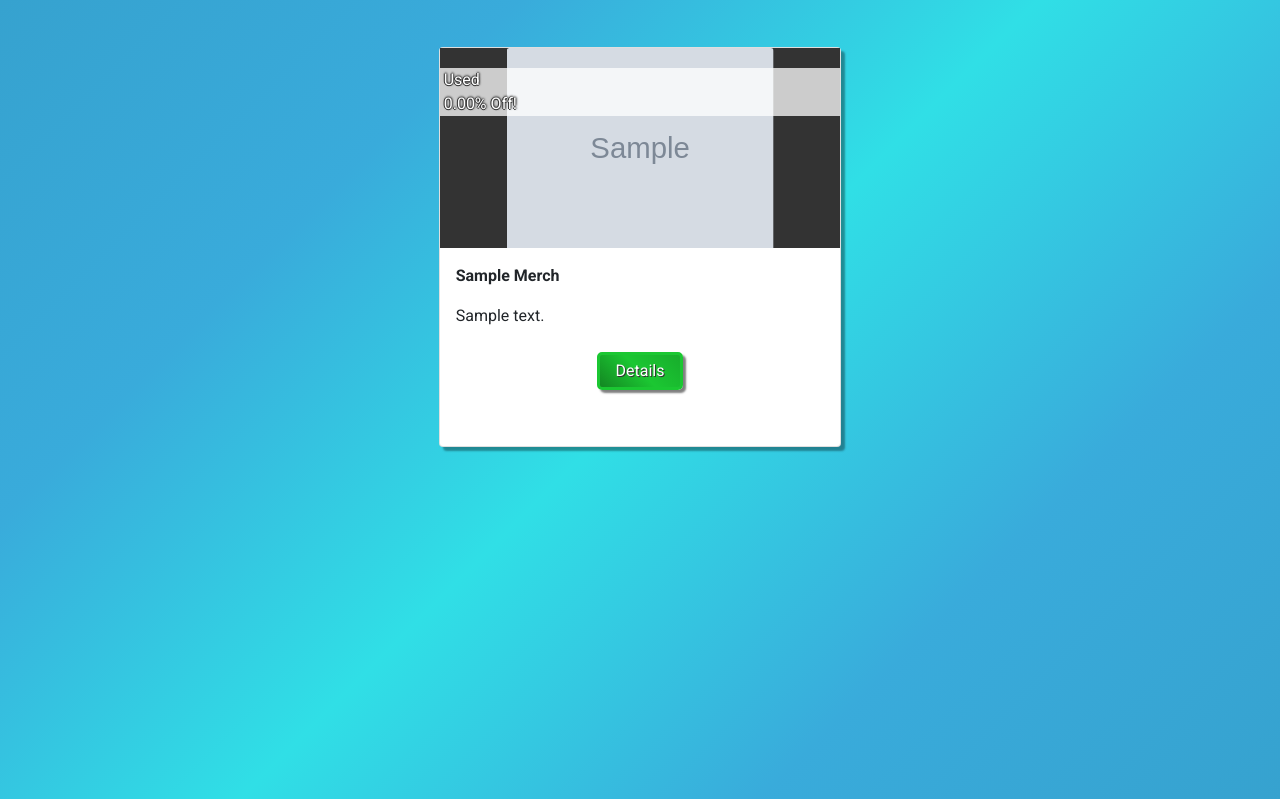
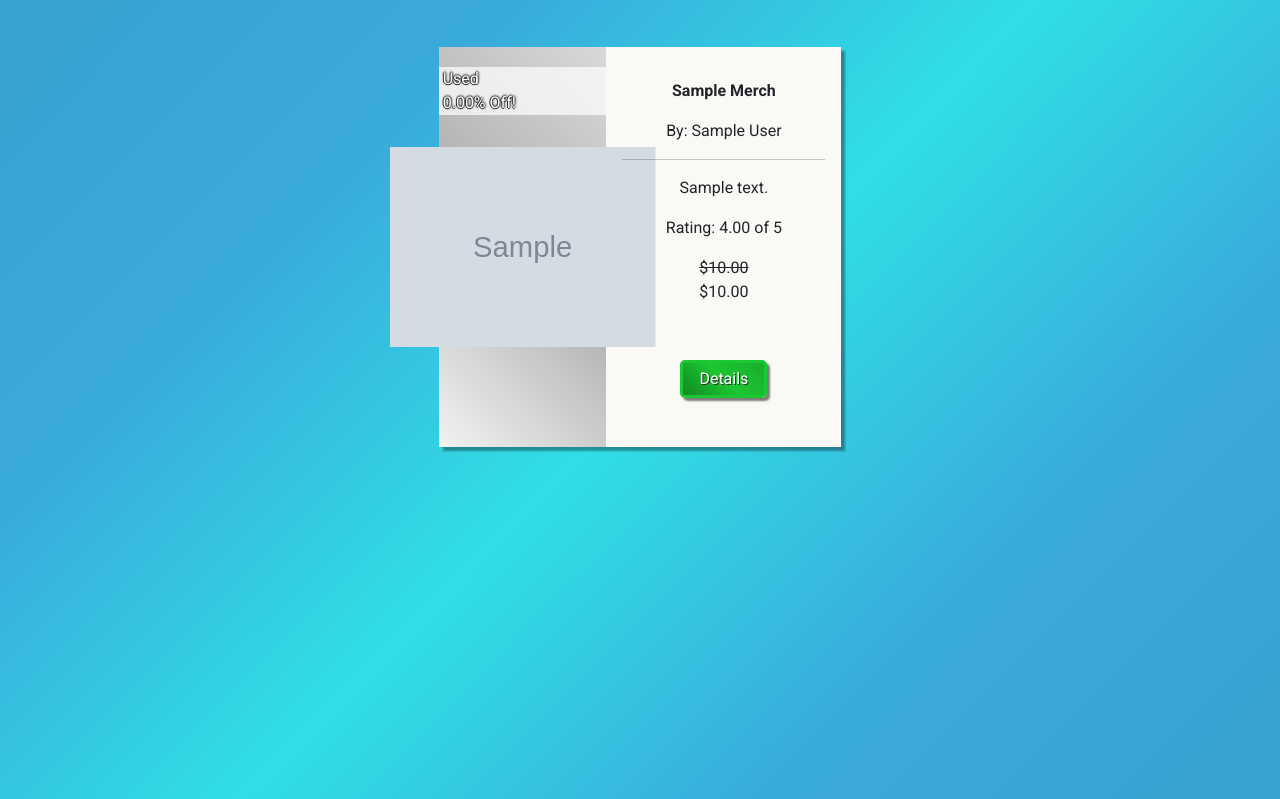
Before and after one commit to Richardaeld/Eldridge_Music, a Django app: page /merchandise/ in a window 1280 px wide. Shown: the part 189-988 px from the top of the page. Run offline with Django 3.2, Linux system fonts and the light colour scheme; tables that the repository leaves empty hold one stand-in row (values such as "Sample post"); grey boxes marked "Sample" are stand-in pictures; parts of the project's set-up code (start-up, migrations or seed data) failed here and were passed over; some libraries are stand-ins or nearby versions.

Commit message:
Added details page for merchandise

```diff
--- a/merchandise/static/merchandise/css/merch.css
+++ b/merchandise/static/merchandise/css/merch.css
@@ -1,21 +1,22 @@
 /* -------------------------------------------------------------------General---------------------------------------------------------------- */
-.lesson-card {
+.merch-card {
     height:25rem;
     /* border: 2px solid #333; */
     box-shadow: 4px 4px 2px rgba(0, 0, 0, .35);
+    background-color: #faf9f6;
+    position: relative;
 }
-
-
 
 .merch-image {
     position: relative;
 }
 
-.merch-image div {
+.merch-image-background {
     position: absolute;
-    height: 100%;
+    height: 25rem;
     width: 100%;
-    background-color: #333;
+    /* background-color: #333; */
+    background: linear-gradient(45deg, #F2F2F2, #B3B3B3, #D9D9D9 )
 }
 
 .merch-image img {
@@ -23,10 +24,11 @@
     position: relative;
     background-size: contain;
     width: auto;
-    background-color: #333;
+    /* background-color: #333; */
     /* border-bottom: 2px solid #333; */
     left: 50%;
-    transform: translateX(-50%);
+    top:50%;
+    transform: translateX(-50%) translateY(-50%);
 }
 
 .image-banner {
@@ -40,16 +42,35 @@
                 -1px 0px #333,
                 0px 1px #333,
                 0px -1px 2px #333;
-    background-color: rgba(255, 255, 255, .75);
+    background-color: rgba(253, 253, 253, 0.75);
 }
 
-.lesson-card-header {
+.merch-text-body {
+    padding: 1rem;
+    text-align: center;
+}
+
+.merch-name {
     font-size: 1rem;
     font-weight: 600;
+    margin-top: 1rem;
 }
-/* centers bootstrap class .card-body content */
-.card-body {
-    overflow-y: auto;
+
+.merch-author {
+
+}
+
+.merch-descript {
+
+}
+
+.merch-card-header {
+
+}
+
+.custom-scroll {
+    overflow-y:auto;
+    height:25rem;
 }
 
 select {
@@ -62,10 +83,10 @@ input:read-only {
 }
 
 /* ------------------------------------------------------------------- details ---------------------------------------------------------------- */
-.image-details {
+/* .image-details {
     border: 2px solid #333;
     border-radius: 10px;
-}
+} */
 
 .details-key {
     width: 50%;
@@ -74,3 +95,13 @@ input:read-only {
 .details-value {
     width:40%;
 }
+
+.summary-key,
+.summary-value {
+    width:49%;
+    display: inline-block;
+    padding-bottom: .25em;
+    text-align: center;
+    left: 0;
+    right: 0;
+}
--- a/merchandise/templates/merchandise/merchandise.html
+++ b/merchandise/templates/merchandise/merchandise.html
@@ -1,6 +1,7 @@
 {% extends "base.html" %}
 {% load static %}
 {% load lesson_tags %}
+{% load discount %}
 
 
 {% block extra_css %}
@@ -13,37 +14,75 @@
     <div class="row justify-content-around">
       <div class="blank-overlay"></div>
         {% for merch in merchandise %}
-        <div class="col-12 col-sm-5 col-lg-4 col-xxl-3 mt-5">
-            <div class="card mb-3 lesson-card">
+        <div class="col-sm-12 col-md-6 col-lg-4 mt-5"> <!-- col-12 col-sm-5 col-lg-4 col-xxl-3-->
+            <div class="row g-0 mb-3 merch-card">
+
+
+
+                <a href="" class="merch-image col-5">
+                    <div class="merch-image-background"></div>
+
                     <!-- Floating Header for cards -- tells if discount or used book -->
                     {% if merch.special or merch.used %}
                         <div class="image-banner">
                             {% if merch.used %}
                                 <span>Used</span>
                             {% endif %}
+
                             {% if merch.special and merch.used %}
                                 <br>
                             {% endif %}
-                    {% if merch.special %}
+
+                            {% if merch.special and merch.used %}
+                                <span>{{ merch.discount }}% Off!</span>
+                            {% elif merch.special %}
                                 <span>{{ merch.discount }}% Off!</span>
                             {% endif %}
                         </div>
                     {% endif %}
-                <a href="#" class="merch-image">
-                    <div class="image-background"></div>
-                    <img src=" {% if merch.image %}{{ merch.image.url }}{% else %}/media/blank.jpg{% endif %}" class="card-img-top" alt="{{ merch.name }} Music Book"> <!--  update alt name -->
+
+
+                    <img src=" {% if merch.image %}{{ merch.image.url }}{% else %}/media/blank.png{% endif %}" class="" alt="{{ merch.name }} Music Book"> <!--  update alt name -->
                 </a>
-                <div class="card-body custom-scroll">
-                    <p class="lesson-card-header">
+
+                <div class="col-7 custom-scroll" >
+                    <div class="merch-text-body ">
+
+                        <p class="merch-name">
                             {{ merch | title }}
                         <p>
 
-                    <p class="card-text">
+                        <p class="">
+                            By: {{ merch.author | truncatewords:3 }}
+                        </p>
+
+                        <hr>
+                        <p class="">
                             {{ merch.description }}
                         </p>
 
+                        <p>
+                            Rating: {{ merch.rating }} of 5
+                        </p>
+
+
+
+                        {% if merch.special %}
+                        <p>
+                            <s>${{ merch.price }}</s>
+                            <br>
+                            ${% discount merch %}
+                        </p>
+                        {% else %}
+                        <p>
+                            ${{ merch.price }}
+                        </p>
+                        {% endif %}
+
+                    </div>
+
                     <div class="d-flex justify-content-center pb-3 mt-4">
-                        <a href="#">
+                        <a href="{% url 'merch_details' merch.id %}">
                             <button type="submit">
                                 <span class="p-2">Details</span>
                             </button>
@@ -51,6 +90,8 @@
                     </div>
 
                 </div>
+
+
             </div>
         </div>
 
--- /dev/null
+++ b/merchandise/templatetags/discount.py
@@ -0,0 +1,7 @@
+from django import template
+register = template.Library()
+
+
+@register.simple_tag
+def discount(merch):
+    return round(merch.price - (merch.price * (merch.discount / 100)), 2)
--- a/merchandise/urls.py
+++ b/merchandise/urls.py
@@ -5,4 +5,5 @@ from . import views
 
 urlpatterns = [
     path('', views.merchandise, name='merchandise'),
+    path('details/<merch_id>', views.details, name='merch_details')
 ]
--- a/merchandise/views.py
+++ b/merchandise/views.py
@@ -1,4 +1,4 @@
-from django.shortcuts import render
+from django.shortcuts import get_object_or_404, render
 from .models import Merch
 
 def merchandise(request):
@@ -12,3 +12,16 @@ def merchandise(request):
     }
 
     return render(request, template, context)
+
+
+def details(request, merch_id):
+
+    merch = get_object_or_404(Merch, pk=merch_id)
+
+    template = 'merchandise/details.html'
+
+    context = {
+        'merch': merch,
+    }
+
+    return render(request, template, context)
```
Also changed, not shown: merchandise/templates/merchandise/details.html (added, +83 -0 lines), merchandise/templatetags/__inti_.py (added). Lines whose indentation alone changed are shown as unchanged.
